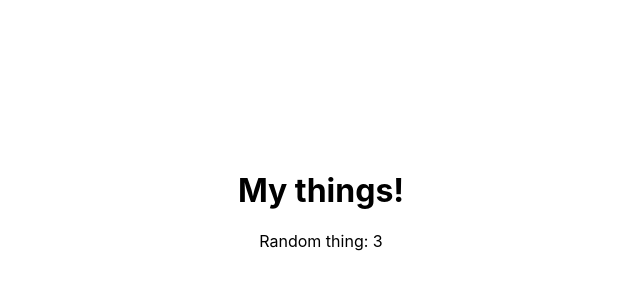
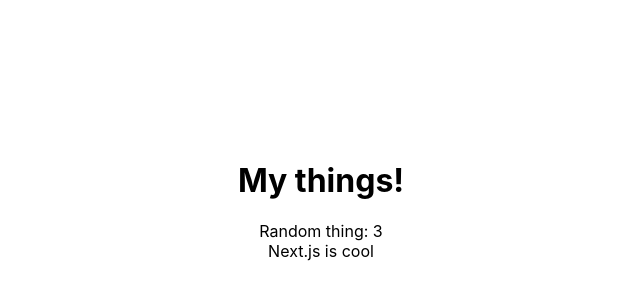
Before and after one commit to grug/build-the-thing, a Next.js app: page / in a window 1280 px wide. Shown: the part 200-500 px from the top of the page, without its empty margins (319-959 px from the left). Built offline with nearby package versions, Linux system fonts and the light colour scheme.

Commit message:
Added another thing

```diff
--- a/pages/index.tsx
+++ b/pages/index.tsx
@@ -8,9 +8,12 @@ export default function Home() {
     <div className={styles.container}>
       <h1>My things!</h1>
       <RandomThing />
+      <AnotherThing />
     </div>
   );
 }
+
+const AnotherThing = () => <div>Next.js is cool</div>;
 
 const RandomThing = () => {
   const { data } = useSwr<{ randomThing: number }>(
```
